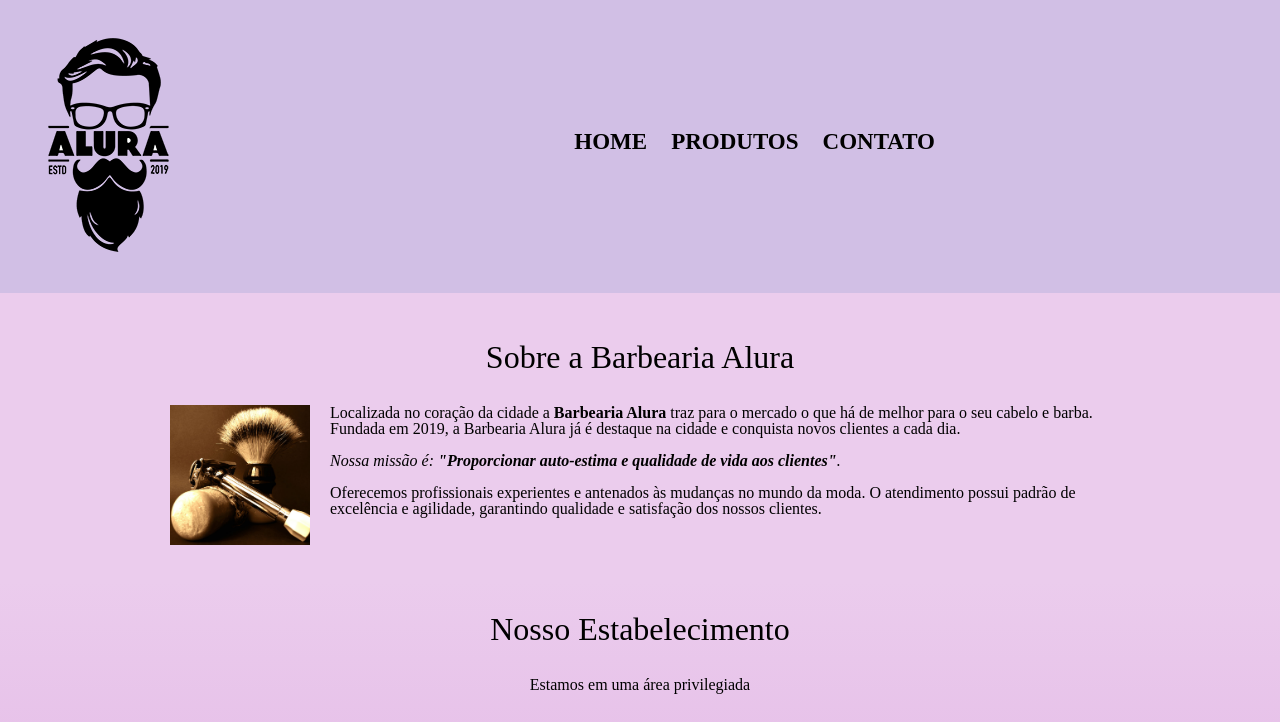
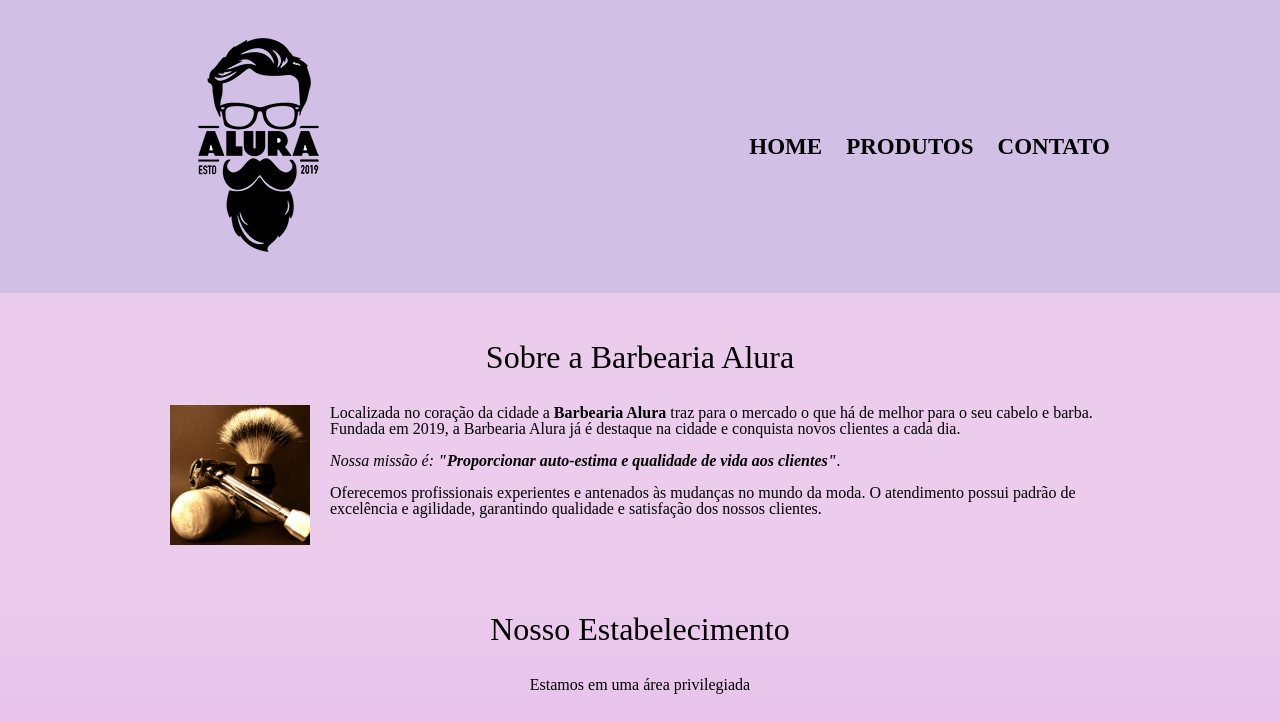
Before and after one commit to clara20br/frontEndBarbeariaAlura, a plain HTML site: page index.html in a window 1280 px wide. Shown: the top 722 px of the page. Drawn offline with Linux system fonts and the light colour scheme; grey boxes are pictures that could not be loaded.

Commit message:
Add files via upload

```diff
--- a/style.css
+++ b/style.css
@@ -28,16 +28,16 @@ transition: 0.4s all ease;
 
 
 nav{
-    position: absolute;
     top:110px;
-    right: 25px;
-    margin:0 auto;
+    right: 0;
 }
 
 .caixa{
-    position: relative;
     width: 940px;
-    right: 0px;
+    margin: 0 auto;
+    display: flex;
+    align-items: center;
+    justify-content: space-between;
 }
 .produtosl1{
     display: inline-block;
```
